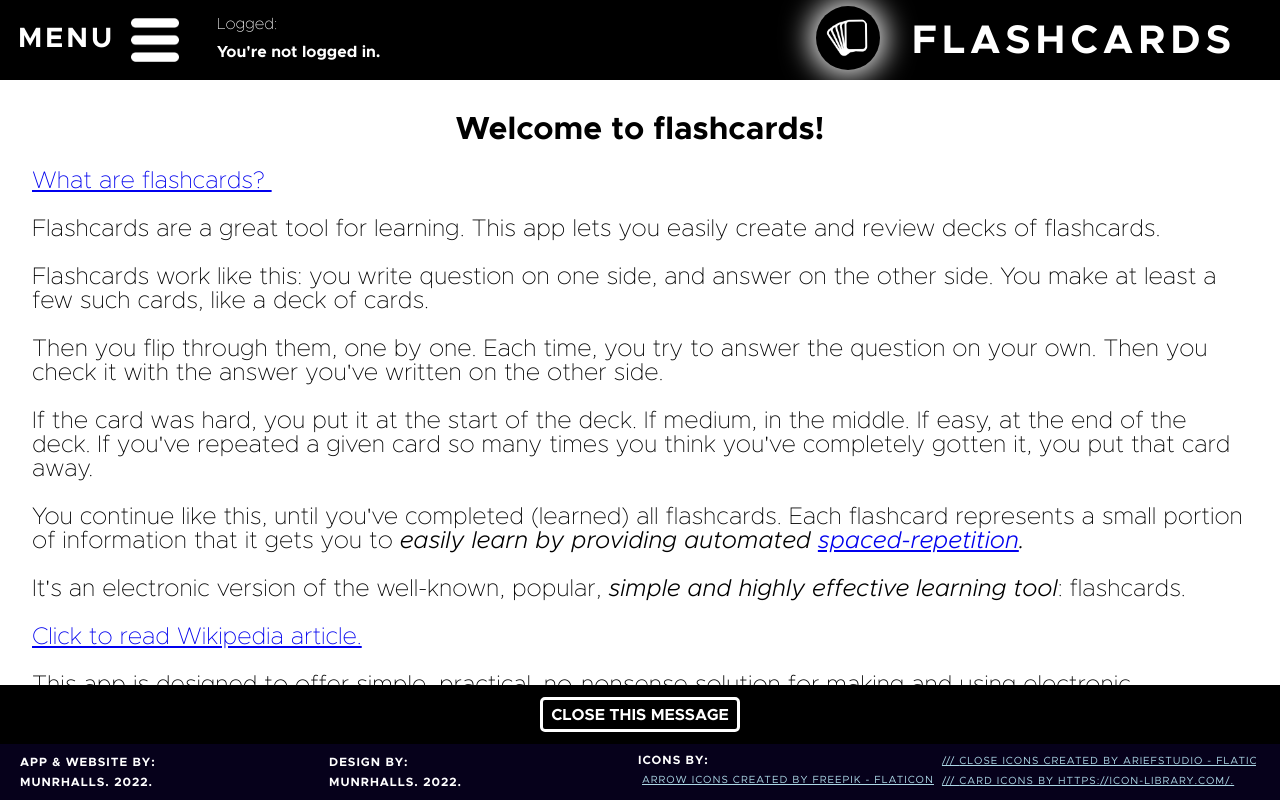
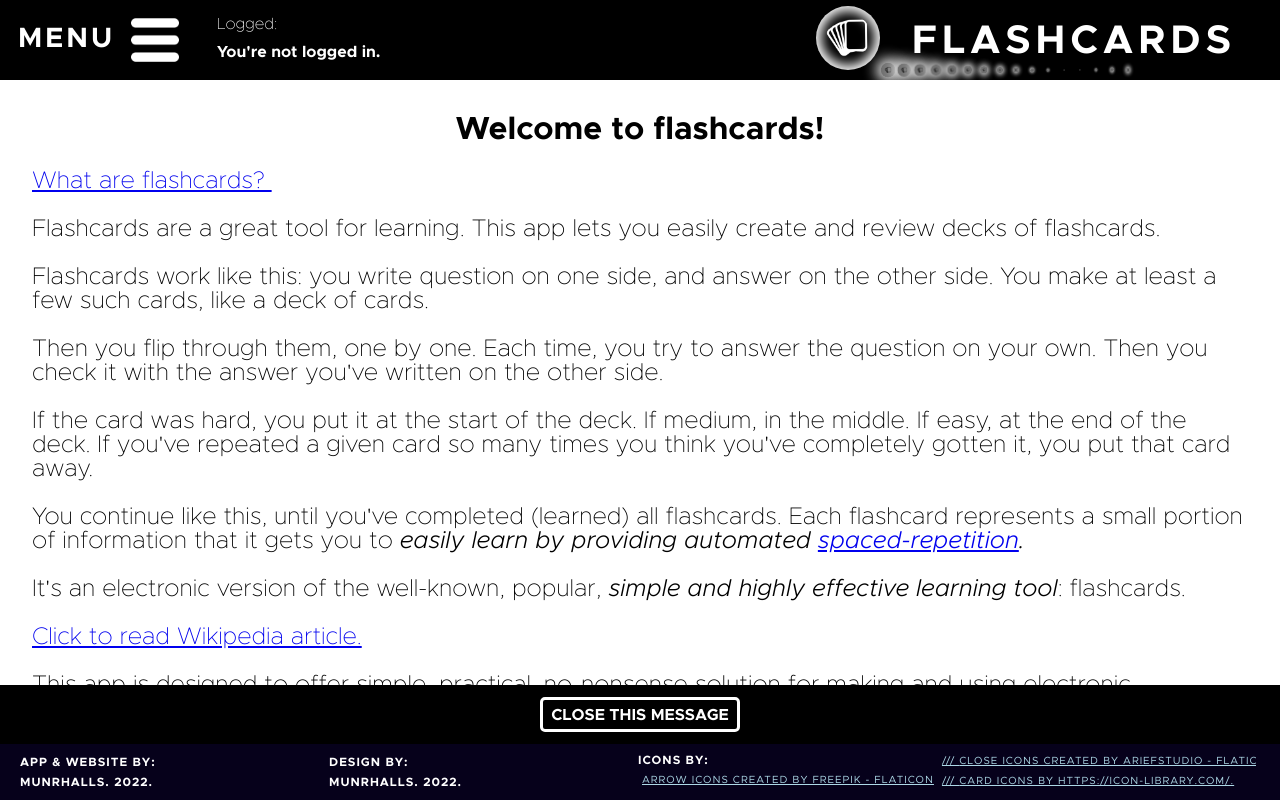
Before and after one commit to munrhalls/Oxus-Flashcards, a React (Create React App) app: page / in a window 1280 px wide. Built offline with nearby package versions, Linux system fonts and the light colour scheme; no server answers; grey boxes are pictures that could not be loaded.

Commit message:
about btn works

```diff
--- a/src/Components/Header/Header.css
+++ b/src/Components/Header/Header.css
@@ -9,6 +9,7 @@
     align-items: center;
     justify-content: space-between;
     padding: 0 .75rem;
+    position: relative;
 }
 .Header__title {
     height: 100%;
@@ -25,6 +26,7 @@
     padding-top: .5rem;
     /* padding-right: 1.75rem; */
     border-radius: 3px;
+    position: relative;
 }
 
 .Header__title__icon {
@@ -36,7 +38,24 @@
     max-width: 2rem;
     filter: invert(100%) sepia(0%) saturate(0%) hue-rotate(93deg) brightness(103%) contrast(103%);
 }
-.Header__title__icon:hover {
+.Header__Header__title__decorIconsContainer {
+    position: absolute;
+    top: 2.8rem;
+    left: 4rem;
+}
+.Header__Header__title__decorIconsContainer__decorIcons {
+    height: 1rem;
+    width: 1rem;
+}
+.Header:hover .Header__Header__title__decorIconsContainer__decorIcons {
+    background-color: #777;
+    opacity: .95;
+    border-radius: 5px;
+    transform: scale(1.5) translate(1.25rem, 1.25rem);
+    box-shadow: 0 0 15px 30px #fff;
+}
+
+.Header:hover .Header__title__icon {
     cursor: move;
     box-shadow: inset 0 0 12px 5px #000;
 }
--- a/src/Components/Header/Header.js
+++ b/src/Components/Header/Header.js
@@ -1,3 +1,4 @@
+import { uuidv4 } from "@firebase/util";
 import { useGlobal } from "../../Contexts/GlobalProvider";
 import React, { useState, useEffect } from "react";
 import { FormUser } from "../FormUser/FormUser";
@@ -33,6 +34,29 @@ export function Header({ setActiveDeckId }) {
       </h6>
 
       <h6 className="Header__title">
+        <div className="Header__Header__title__decorIconsContainer">
+          {Array(16)
+            .fill()
+            .map((icon, i) => {
+              i++;
+              return (
+                <img
+                  style={{
+                    bottom: `${-0.25 + i * 1.2}rem`,
+                    left: `${-4.5 + 0.25 * i * 4.25 + (1 / i) * 5}rem`,
+                    boxShadow: `0 0 15px 5px rgb(${255}, ${255}, ${255})`,
+                    borderRadius: `50%`,
+                    padding: `0.25rem`,
+                    transform: `rotateY(${i * 2.5}deg) scale(${1 - i / 12.5})`,
+                  }}
+                  key={uuidv4()}
+                  className="Header__Header__title__decorIconsContainer__decorIcons"
+                  src={IMG__CARDS}
+                  alt="CARDS IMAGE."
+                />
+              );
+            })}
+        </div>
         <img
           className="Header__title__icon"
           src={IMG__CARDS}
```
